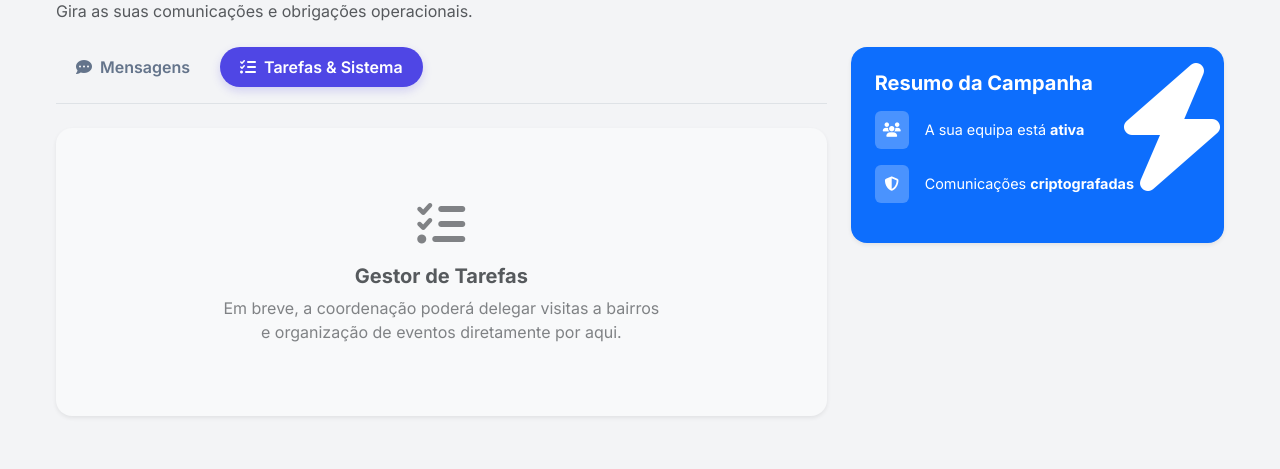
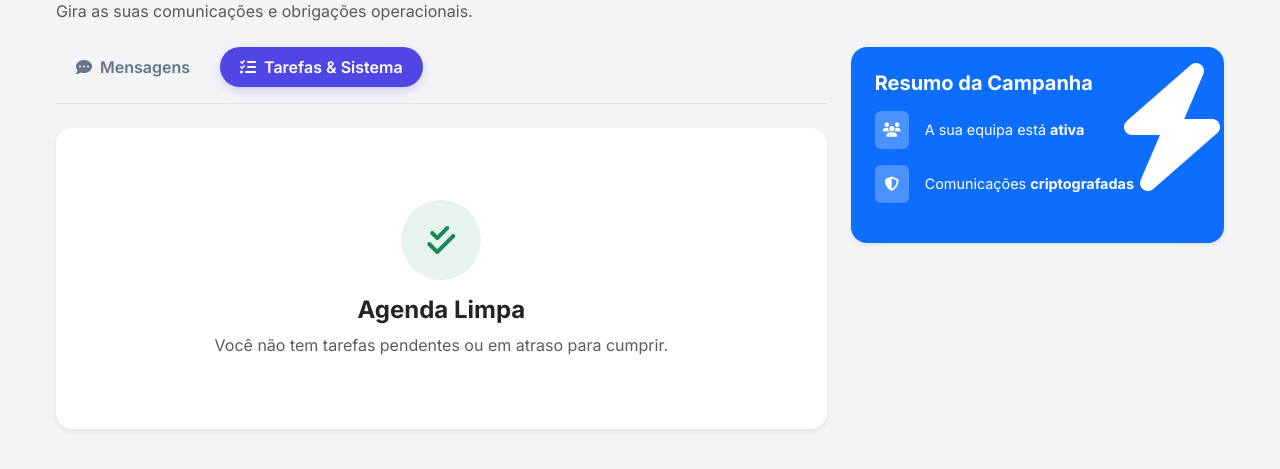
Before and after one commit to guibatist/app-candidatos, a Flask app: template app/templates/crm/notificacoes.html in a window 1280 px wide, after a click on "Tarefas & Sistema". Shown: the part 200-669 px from the top of the page. Run offline with Flask 3, Linux system fonts and the light colour scheme; the template is opened without the code that fills it, so the values that code supplies are empty; some libraries are stand-ins or nearby versions.

Commit message:
fix: integracao das tarefas reais na aba de notificacoes e correcao de leitura do db

```diff
--- a/app/templates/crm/notificacoes.html
+++ b/app/templates/crm/notificacoes.html
@@ -2,7 +2,9 @@
 {% block content %}
 
 <style>
-    /* Estilos Premium para Notificações */
+    /* ==========================================
+       ESTILOS PREMIUM PARA NOTIFICAÇÕES
+       ========================================== */
     .nav-pills-custom .nav-link {
         color: #64748b;
         font-weight: 600;
@@ -22,9 +24,7 @@
         box-shadow: 0 4px 10px rgba(79, 70, 229, 0.2);
     }
 
-    /* ==========================================
-       BLINDAGEM CONTRA O VAZAMENTO DA SIDEBAR
-       ========================================== */
+    /* BLINDAGEM CONTRA O VAZAMENTO DA SIDEBAR */
     .nav-pills-custom .nav-item {
         background-color: transparent !important;
         border-left: none !important;
@@ -87,7 +87,7 @@
         <div class="d-flex align-items-center gap-3">
             {% if total_notificacoes > 0 %}
                 <form action="{{ url_for('crm.limpar_notificacoes') }}" method="POST" class="m-0">
-                    <button type="submit" class="btn btn-light border shadow-sm rounded-pill px-4 fw-bold text-muted hover-primary">
+                    <button type="submit" class="btn btn-light border shadow-sm rounded-pill px-4 fw-bold text-muted btn-limpar">
                         <i class="fa-solid fa-check-double me-2"></i>Marcar tudo como lido
                     </button>
                 </form>
@@ -102,14 +102,17 @@
                 <li class="nav-item" role="presentation">
                     <button class="nav-link active d-flex align-items-center gap-2" id="msg-tab" data-bs-toggle="pill" data-bs-target="#msg-pane" type="button" role="tab">
                         <i class="fa-solid fa-comment-dots"></i> Mensagens
-                        {% if total_notificacoes > 0 %}
-                            <span class="badge bg-white text-primary rounded-pill ms-1">{{ total_notificacoes }}</span>
+                        {% if msgs_nao_lidas and msgs_nao_lidas > 0 %}
+                            <span class="badge bg-danger rounded-pill ms-1">{{ msgs_nao_lidas }}</span>
                         {% endif %}
                     </button>
                 </li>
                 <li class="nav-item" role="presentation">
                     <button class="nav-link d-flex align-items-center gap-2" id="tarefas-tab" data-bs-toggle="pill" data-bs-target="#tarefas-pane" type="button" role="tab">
                         <i class="fa-solid fa-list-check"></i> Tarefas & Sistema
+                        {% if tarefas_pendentes and tarefas_pendentes > 0 %}
+                            <span class="badge bg-warning text-dark rounded-pill ms-1">{{ tarefas_pendentes }}</span>
+                        {% endif %}
                     </button>
                 </li>
             </ul>
@@ -120,7 +123,7 @@
                     {% if alertas_chat %}
                         <div class="d-flex flex-column gap-3">
                             {% for alerta in alertas_chat %}
-                            <a href="{{ url_for('crm.chat', destinatario_id=alerta.remetente_id) }}" class="text-decoration-none text-dark">
+                            <a href="{{ url_for('crm.chat', destinatario_id=alerta.remetente_id) }}" class="notification-link text-dark">
                                 <div class="card border-0 rounded-4 shadow-sm notification-card p-3">
                                     <div class="d-flex justify-content-between align-items-center">
                                         <div class="d-flex align-items-center gap-3">
@@ -161,13 +164,47 @@
                 </div>
 
                 <div class="tab-pane fade" id="tarefas-pane" role="tabpanel" tabindex="0">
-                    <div class="card border-0 rounded-4 shadow-sm text-center py-5 bg-light border border-dashed">
-                        <div class="my-4 opacity-75">
-                            <div class="text-muted mb-3"><i class="fa-solid fa-list-check fa-3x"></i></div>
-                            <h5 class="fw-bold text-dark">Gestor de Tarefas</h5>
-                            <p class="text-muted mb-0">Em breve, a coordenação poderá delegar visitas a bairros<br>e organização de eventos diretamente por aqui.</p>
+                    {% if tarefas_notificacoes %}
+                        <div class="d-flex flex-column gap-3">
+                            {% for tarefa in tarefas_notificacoes %}
+                            <div class="card border-0 rounded-4 shadow-sm p-3 border-start border-4 border-{{ tarefa.cor }}" style="background-color: #ffffff;">
+                                <div class="d-flex justify-content-between align-items-center">
+                                    <div class="d-flex align-items-center gap-3">
+                                        <div class="avatar-wrapper">
+                                            <div class="bg-{{ tarefa.cor }} bg-opacity-10 text-{{ tarefa.cor }} rounded-circle d-flex align-items-center justify-content-center fw-bold" style="width: 50px; height: 50px; font-size: 1.2rem;">
+                                                <i class="fa-solid {{ tarefa.icone }}"></i>
+                                            </div>
+                                        </div>
+                                        <div>
+                                            <h6 class="mb-0 fw-bold text-dark">{{ tarefa.titulo }}</h6>
+                                            {% if tarefa.descricao %}
+                                                <p class="mb-1 text-muted small">{{ tarefa.descricao }}</p>
+                                            {% endif %}
+                                            <p class="mb-0 text-muted small">
+                                                <span class="fw-bold text-{{ tarefa.cor }}">{{ tarefa.mensagem }}</span>
+                                            </p>
+                                        </div>
+                                    </div>
+                                    <div class="text-end">
+                                        <button class="btn btn-sm btn-outline-success rounded-pill px-3 shadow-sm">
+                                            <i class="fa-solid fa-check me-1"></i> Concluir
+                                        </button>
+                                    </div>
+                                </div>
+                            </div>
+                            {% endfor %}
                         </div>
-                    </div>
+                    {% else %}
+                        <div class="card border-0 rounded-4 shadow-sm text-center py-5 bg-white">
+                            <div class="my-4">
+                                <div class="bg-success bg-opacity-10 text-success rounded-circle d-inline-flex align-items-center justify-content-center mb-3" style="width: 80px; height: 80px;">
+                                    <i class="fa-solid fa-check-double fa-2x"></i>
+                                </div>
+                                <h4 class="fw-bold text-dark">Agenda Limpa</h4>
+                                <p class="text-muted mb-0">Você não tem tarefas pendentes ou em atraso para cumprir.</p>
+                            </div>
+                        </div>
+                    {% endif %}
                 </div>
 
             </div> </div>
```
Also changed, not shown: app/routes/crm.py (+102 -53 lines).
